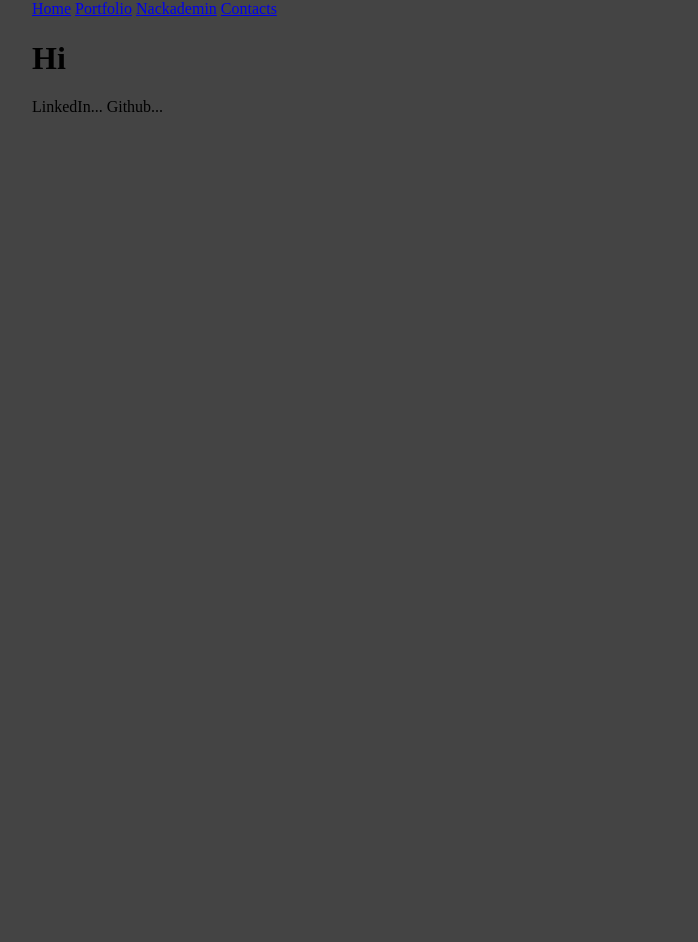
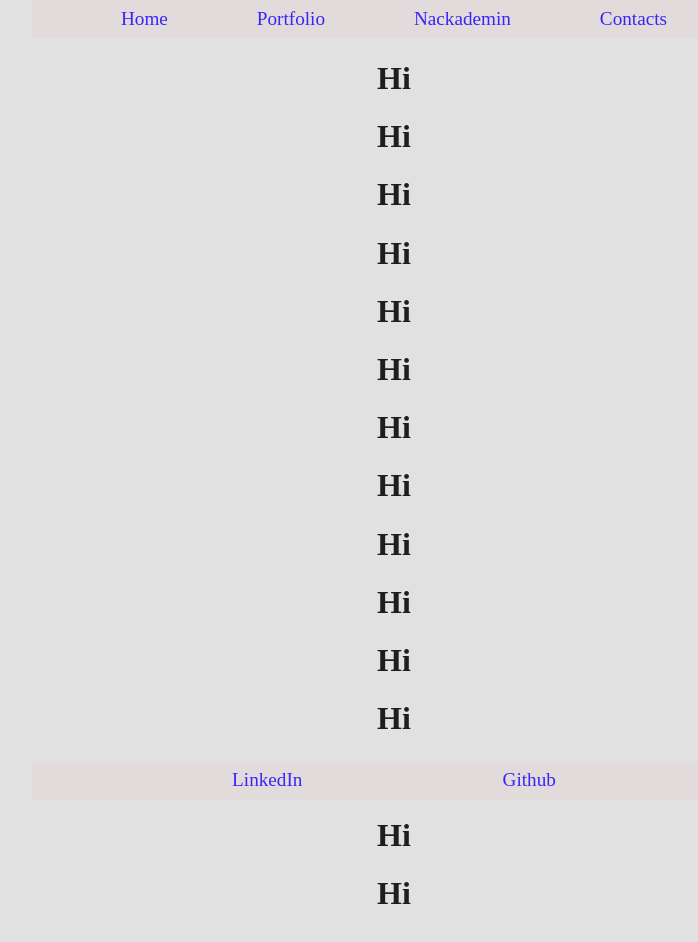
Before and after one commit to NiklasSod/NiklasSod.github.io, a website: page index.html in a window 1280 px wide. Shown: the whole page, without its empty margins (246-944 px from the left). Before the commit the page ends 800 px from the top, so only its background shows below. Drawn offline with Linux system fonts and the light colour scheme.

Commit message:
footer set and link in footer work

```diff
--- a/css/main.scss
+++ b/css/main.scss
@@ -1,15 +1,17 @@
-$primary-color: #444;
+$background-color: rgb(226, 225, 225);
+$primary-color: rgb(31, 30, 30);
+$hover-color: rgb(233, 20, 20);
+$link-color: rgb(58, 37, 248);
 
 * {
     box-sizing: border-box;
 }
 
 body {
-    background-color: $primary-color;
-    height: 100%;
+    background-color: $background-color;
 }
 
-.grid {
+.container {
     display: grid;
     grid-template-columns: repeat(5, 1fr);
     gap: 20px;
@@ -19,10 +21,52 @@ body {
 
 .content {
     grid-area: content;
-    max-width: 1200px;
     width: 100%;
+
+    .nav {
+        background-color: rgb(226, 219, 219);
+        display: flex;
+        justify-content: space-evenly;
+        position: sticky;
+        top: 0;
+        height: 2em;
+        font-size: larger;
+        padding-top: 0.3em;
+        a {
+            vertical-align: middle;
+            text-decoration: none;
+            color: $link-color;
+            &:hover {
+                box-sizing: border-box;
+                color: $hover-color;
+                text-decoration: underline;
+            }
+        }
+    }
+
+    .main {
+        color: $primary-color;
+        text-align: center;
+    }
+
+    .footer {
+        background-color: rgb(226, 219, 219);
+        display: flex;
+        justify-content: space-evenly;
+        position: sticky;
+        bottom: 0;
+        height: 2em;
+        padding-top: 0.3em;
+        font-size: larger;
+        a {
+            vertical-align: middle;
+            text-decoration: none;
+            color: $link-color;
+            &:hover {
+                box-sizing: border-box;
+                color: $hover-color;
+                text-decoration: underline;
+            }
+        }
+    }
 }
-
-.main {
-    justify-content: center;
-}
--- a/index.html
+++ b/index.html
@@ -9,22 +9,36 @@
     <link rel="shortcut icon" type="image/x-icon" href="favicon.png">
 </head>
 <body>
-    <div class="grid">
+    <div class="container">
         <div class="content">
             <nav class="nav">
-                <span tabindex="1" class="active"><a href="index.html">Home</a></span>
-                <span tabindex="2"><a href="html/portfolio.html">Portfolio</a></span>
-                <span tabindex="3"><a href="html/nackademin.html">Nackademin</a></span>
-                <span tabindex="4"><a href="html/contacts.html">Contacts</a></span>
+                <span><a href="">Home</a></span>
+                <span><a href="">Portfolio</a></span>
+                <span><a href="">Nackademin</a></span>
+                <span><a href="">Contacts</a></span>
             </nav>
 
             <main class="main">
                 <h1>Hi</h1>
+                <h1>Hi</h1>
+                <h1>Hi</h1>
+                <h1>Hi</h1>
+                <h1>Hi</h1>
+                <h1>Hi</h1>
+                <h1>Hi</h1>
+                <h1>Hi</h1>
+                <h1>Hi</h1>
+                <h1>Hi</h1>
+                <h1>Hi</h1>
+                <h1>Hi</h1>
+                <h1>Hi</h1>
+                <h1>Hi</h1>
+                <h1>Hi</h1>
             </main>
 
             <footer class="footer">
-                LinkedIn...
-                Github...
+                <span><a href="https://linkedin.com/in/niklas-söderberg-50aa124a">LinkedIn</a></span>
+                <span><a href="https://github.com/NiklasSod">Github</a></span>
             </footer>
         </div>
     </div>
```
Also changed, not shown: css/main.css, 1 other file.
